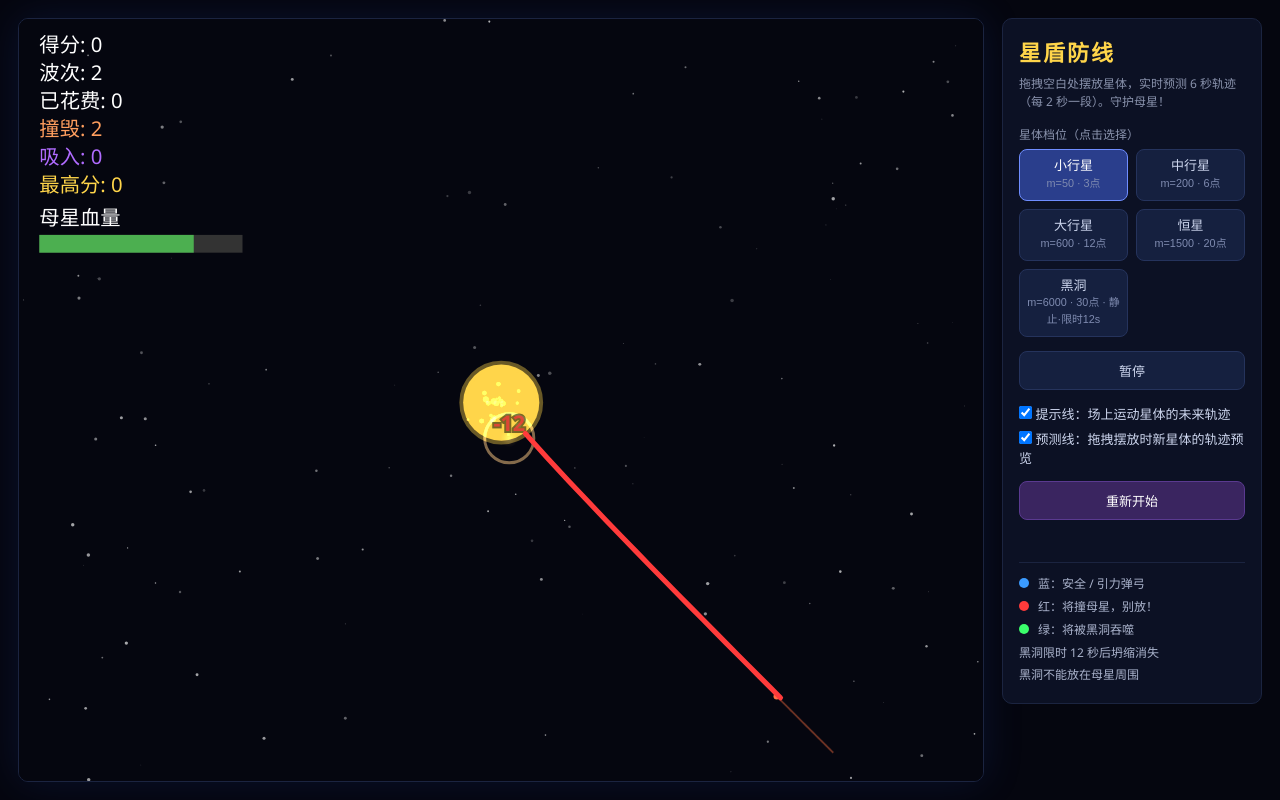
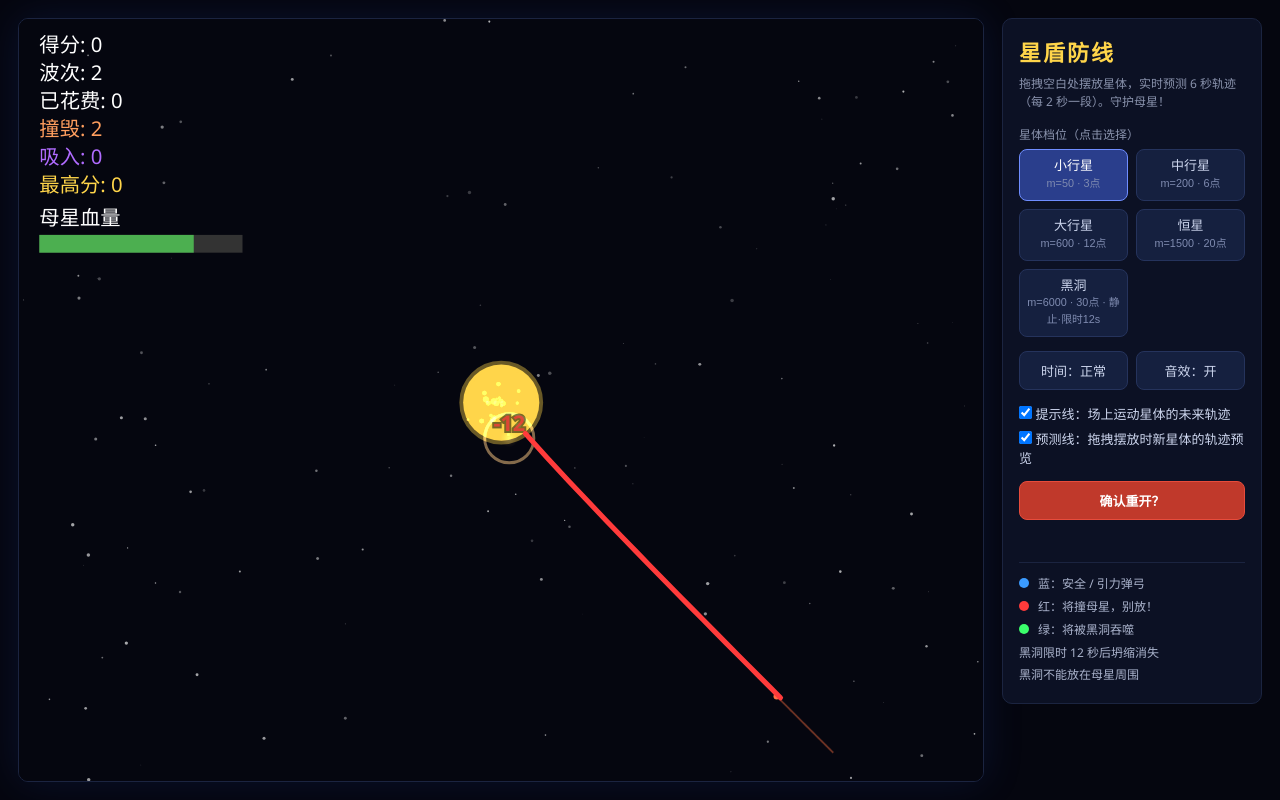
Before and after one commit to Shenyun-Z/StarShield, a plain HTML site: page index.html in a window 1280 px wide. Both pictures are taken after a click on the button "重新开始". Drawn offline with Linux system fonts and the light colour scheme.

Commit message:
v1.3: 时间减速降难度、音效开关、防误触重开
- 移除暂停机制，改为时间减速（0.25x）；修复减速物理未生效 bug（子步时长未乘 timeScale，导致只有动效变慢、星体速度不变），现在星体/生成/计时/特效整体同步慢动作，真正降低难度

- 新增音效开关按钮，状态本地持久化（localStorage）

- 重新开始按钮改为二次确认（点一次变红'确认重开？'，3秒内再点才执行，超时还原），并弱化为低调次级按钮，避免游戏进行中误触丢局

- 修正 README 中'铺满无黑边'表述：开局后缩放可能留黑边是有意设计

```diff
--- a/index.html
+++ b/index.html
@@ -28,7 +28,8 @@
       </div>
 
       <div class="block btns">
-        <button id="pauseBtn">暂停</button>
+        <button id="slowBtn">时间：正常</button>
+        <button id="audioBtn">音效：开</button>
       </div>
 
       <div class="block">
--- a/js/audio.js
+++ b/js/audio.js
@@ -16,6 +16,10 @@
 
   let ctx = null;
   let enabled = true;
+
+  // 读取本地音效开关（file:// 下个别浏览器可能限制，try 兜底）
+  try { enabled = localStorage.getItem('starshield_audio') !== 'off'; }
+  catch (e) { enabled = true; }
 
   // 创建 AudioContext（仅一次）
   function init() {
@@ -72,6 +76,16 @@
     src.start(t0); src.stop(t0 + dur);
   }
 
+  // 音效开关：关闭时不创建/播放任何声音，状态本地持久化
+  function setEnabled(on) {
+    enabled = !!on;
+    try { localStorage.setItem('starshield_audio', on ? 'on' : 'off'); }
+    catch (e) {}
+    if (on) init();                       // 重新开启时确保 AudioContext 就绪
+  }
+
+  function isEnabled() { return enabled; }
+
   function play(name) {
     if (!enabled) return;
     init();
@@ -98,6 +112,7 @@
     }
   }
 
-  const audio = { init: init, unlock: unlock, play: play };
+  const audio = { init: init, unlock: unlock, play: play,
+                  setEnabled: setEnabled, isEnabled: isEnabled };
   global.audio = audio;
 })(typeof window !== 'undefined' ? window : globalThis);
--- a/js/game.js
+++ b/js/game.js
@@ -45,7 +45,7 @@ const game = (function () {
     destroyed: 0, captured: 0,                // 撞毁(撞击/撕裂) / 吸入(黑洞吞噬) 的陨石计数
     fx: [],                                   // 爆炸特效（粒子/冲击波/闪光）
     floaters: [],                             // 飘字（+分数 / -血量）浮动文字
-    wave: 0, paused: false,
+    wave: 0, timeScale: 1,
     shake: 0, showPrediction: true, showHint: true,
     hintCache: null, hintNext: 0, hintSampleDt: 0,
     currentTier: 'small',
@@ -192,8 +192,8 @@ const game = (function () {
 
   // ---- 每帧逻辑 ----
   function stepFrame() {
-    const dtFrame = DT * STEPS;
-    if (state.paused || state.gameOver) return;
+    const dtFrame = DT * STEPS * state.timeScale;   // timeScale：减速时间流逝（0.25=慢动作）
+    if (state.gameOver) return;
 
     // 波次生成
     state.spawnTimer += dtFrame;
@@ -201,8 +201,9 @@ const game = (function () {
       if (!s.done && s.t <= state.spawnTimer) { s.done = true; spawnMeteor(state.wave); }
     }
 
-    // 物理推进
-    for (let k = 0; k < STEPS; k++) physics.stepSystem(state.bodies, DT);
+    // 物理推进：子步时长同样乘以 timeScale，星体实际速度才真正变慢（降低难度）
+    const dtSub = DT * state.timeScale;
+    for (let k = 0; k < STEPS; k++) physics.stepSystem(state.bodies, dtSub);
 
     // 触界即消失：任何非母星/非黑洞天体（含玩家放置的）一旦越过画布边缘并正向外飞出，
     // 立即消失（escape）。用"向外飞出"判定，避免刚在边缘外生成、向场内飞来的陨石被误删。
@@ -290,7 +291,7 @@ const game = (function () {
     }
 
     if (state.health <= 0) {
-      state.health = 0; state.gameOver = true; state.paused = true;
+      state.health = 0; state.gameOver = true;
       // 结算：最终得分 = 得分 − 已消耗金钱（建得越多扣得越多，按实际花费比例扣除）
       state.finalScore = Math.max(0, Math.round(state.score - state.spent));
       // 战绩本地存：刷新最高分并标记新纪录
@@ -305,8 +306,8 @@ const game = (function () {
   function renderFrame() {
     render.drawFrame(state.bodies, state);
     // 提示线：用"后台整系统前向 N 体模拟"预测每个星体未来轨迹（与真实积分一致，不飘忽）
-    // 暂停时跳过重算，画面保持静止（不闪动预测线）
-    if (input && state.showHint && !state.paused) {
+    // 减速时仍正常重算，让玩家从容布防
+    if (input && state.showHint) {
       const now = performance.now();
       if (!state.hintCache || now >= state.hintNext) {
         const res = predictor.simulateFuture(state.bodies,
--- a/js/input.js
+++ b/js/input.js
@@ -132,10 +132,18 @@ const input = (function () {
     });
   }
 
-  function togglePause() {
+  function toggleSlow() {
     if (game.state.gameOver) return;
-    game.state.paused = !game.state.paused;
-    document.getElementById('pauseBtn').textContent = game.state.paused ? '继续' : '暂停';
+    // 在「正常 1×」与「减速 0.25×」之间切换，让玩家从容布防（不再有完全暂停）
+    const slow = game.state.timeScale > 0.5;
+    game.state.timeScale = slow ? 0.25 : 1;
+    document.getElementById('slowBtn').textContent = slow ? '时间：减速' : '时间：正常';
+  }
+
+  function toggleAudio() {
+    const on = !audio.isEnabled();
+    audio.setEnabled(on);
+    document.getElementById('audioBtn').textContent = on ? '音效：开' : '音效：关';
   }
 
   function flash(msg) {
@@ -159,14 +167,37 @@ const input = (function () {
     });
     selectTier('small');
 
-    document.getElementById('pauseBtn').addEventListener('click', togglePause);
+    const slowBtn = document.getElementById('slowBtn');
+    slowBtn.addEventListener('click', toggleSlow);
+    slowBtn.textContent = game.state.timeScale > 0.5 ? '时间：正常' : '时间：减速';
+
+    const audioBtn = document.getElementById('audioBtn');
+    audioBtn.addEventListener('click', toggleAudio);
+    audioBtn.textContent = audio.isEnabled() ? '音效：开' : '音效：关';
+
     document.getElementById('predChk').addEventListener('change', e => {
       game.state.showPrediction = e.target.checked;
     });
     document.getElementById('hintChk').addEventListener('change', e => {
       game.state.showHint = e.target.checked;
     });
-    document.getElementById('restartBtn').addEventListener('click', () => location.reload());
+    const restartBtn = document.getElementById('restartBtn');
+    restartBtn.addEventListener('click', () => {
+      // 二次确认，避免误触丢失整局进度：点一次变「确认重开？」，再点才执行；3 秒内未确认自动还原
+      if (restartBtn.dataset.armed === '1') {
+        location.reload();
+        return;
+      }
+      restartBtn.dataset.armed = '1';
+      restartBtn.textContent = '确认重开？';
+      restartBtn.classList.add('armed');
+      clearTimeout(restartBtn._t);
+      restartBtn._t = setTimeout(() => {
+        restartBtn.dataset.armed = '0';
+        restartBtn.textContent = '重新开始';
+        restartBtn.classList.remove('armed');
+      }, 3000);
+    });
   }
 
   return Object.assign(api, { init });
--- a/js/render.js
+++ b/js/render.js
@@ -235,9 +235,9 @@ const render = (function () {
     }
     ctx.restore();
 
-    // 屏震（暂停/结束时冻结，否则每帧随机抖动会让静止画面看起来在"反复播放"）
+    // 屏震（仅在游戏结束时冻结；减速时仍正常抖动）
     ctx.save();
-    if (state.shake > 0 && !state.paused && !state.gameOver) {
+    if (state.shake > 0 && !state.gameOver) {
       const s = state.shake;
       ctx.translate((Math.random() - 0.5) * s, (Math.random() - 0.5) * s);
     }
--- a/style.css
+++ b/style.css
@@ -94,11 +94,17 @@ canvas { display: block; cursor: crosshair; touch-action: none; }
   background: #0a0f20; border: 1px solid #25335c; color: #fff; font-size: 12px;
 }
 
+/* 平时弱化为次级按钮，避免与档位/时间按钮混淆而误触重开 */
 .restart {
   width: 100%; padding: 9px; border-radius: 8px; cursor: pointer;
-  background: #3a2560; color: #fff; border: 1px solid #5a3a90; font-size: 13px;
+  background: #1c2733; color: #aab3cc; border: 1px solid #2c3a49; font-size: 13px;
 }
-.restart:hover { background: #4c2f80; }
+.restart:hover { background: #243140; color: #fff; }
+/* 二次确认态：醒目红色，提示“再点一次就会重开” */
+.restart.armed {
+  color: #fff; background: #c0392b; border-color: #e74c3c; font-weight: 700;
+}
+.restart.armed:hover { background: #e74c3c; }
 
 .msg {
   min-height: 18px; font-size: 12px; color: #ff7a7a;
```
Also changed, not shown: README.md.
